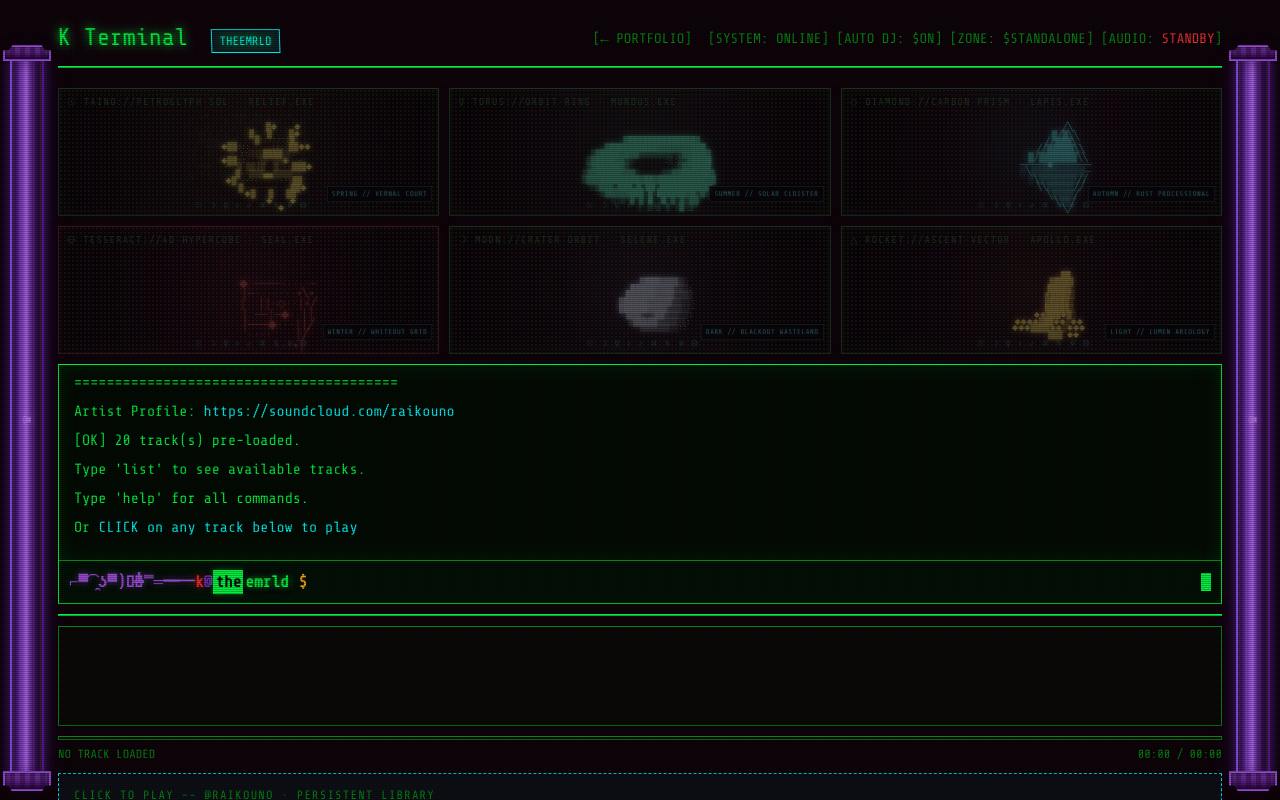
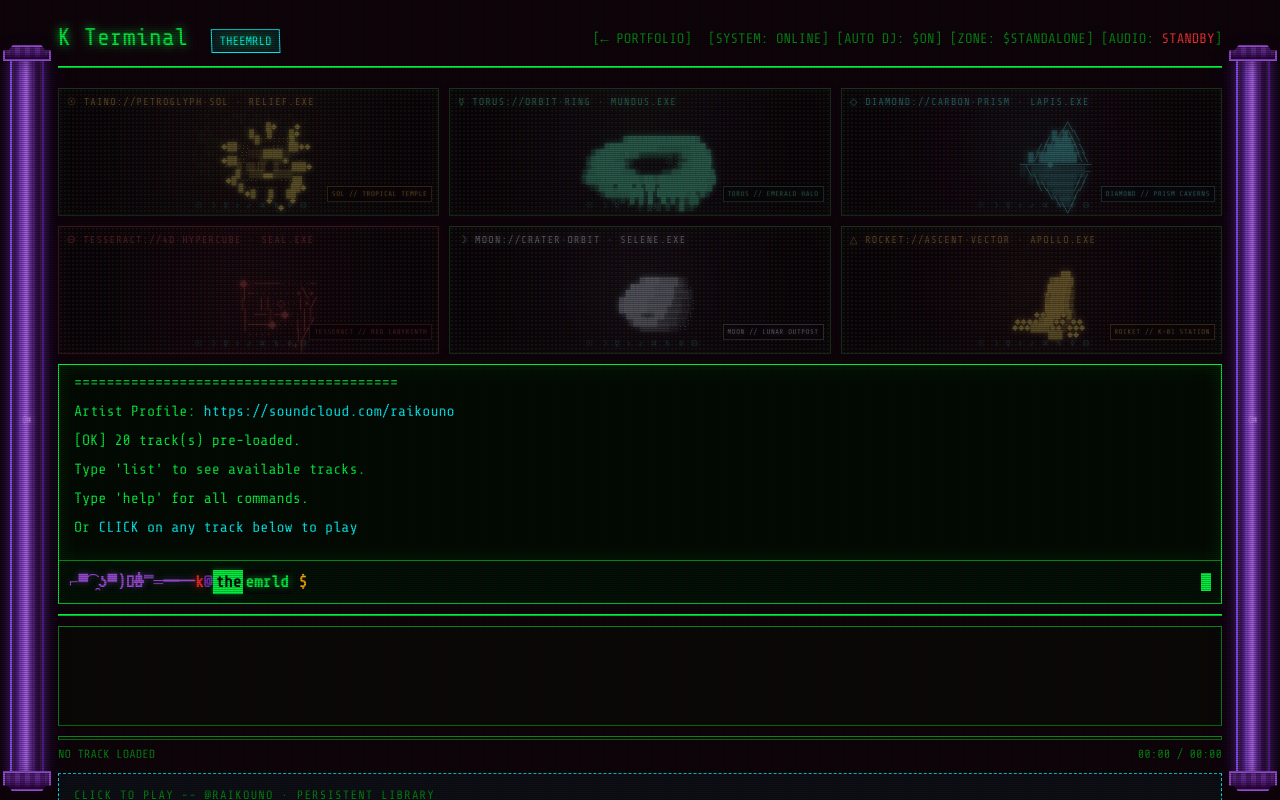
Before and after one commit to ninja-ops-guy/theemrld-portfolio, a React (Vite) app: page /terminal in a window 1280 px wide. Built offline with nearby package versions, Linux system fonts and the light colour scheme; the HTML template or start-up script is replaced by a standard one.

Commit message:
remap terminal portals to icon-driven worlds

```diff
--- a/src/sections/KTerminal.tsx
+++ b/src/sections/KTerminal.tsx
@@ -1418,45 +1418,45 @@ Zone: ${worldAudioZone ? K_ZONE_LABELS[worldAudioZone] : 'standalone'}`);
 
         {/* Living ASCII sigils / world portals */}
         <div className={`kt-ascii-deck ${ritualEnabled ? "kt-ritual-on" : "kt-ritual-off"} ${isPlaying ? "kt-ritual-playing" : "kt-ritual-idle"}`} style={{ ["--ritual-power" as any]: ritualIntensity / 100 }} aria-label="audio-reactive animated world portals">
-          <button type="button" className="kt-ascii-card kt-taino-card" onClick={() => enterWorldScene('spring')} title="Enter Spring: Vernal Royal Gothic Court">
+          <button type="button" className="kt-ascii-card kt-taino-card" onClick={() => enterWorldScene('spring')} title="Enter SOL//TROPICAL: sunlit jungle coast and temple ruins">
             <span className="kt-ascii-label">☉ TAINO://PETROGLYPH·SOL · RELIEF.EXE</span>
-            <span className="kt-scene-tag">SPRING // VERNAL COURT</span>
+            <span className="kt-scene-tag">SOL // TROPICAL TEMPLE</span>
             <div className="kt-taino-stage">
               {!isPlaying && <pre className="kt-taino-noise">{renderIdleHashFrame(asciiTick)}</pre>}
               <pre className="kt-taino-symbol">{renderTainoFrame(asciiTick)}</pre>
             </div>
           </button>
-          <button type="button" className="kt-ascii-card kt-globe-card" onClick={() => enterWorldScene('summer')} title="Enter Summer: Solar Cloister">
+          <button type="button" className="kt-ascii-card kt-globe-card" onClick={() => enterWorldScene('summer')} title="Enter EMERALD HALO: circular bio-cyber garden and ring habitat">
             <span className="kt-ascii-label">☿ TORUS://ORBIT·RING · MUNDUS.EXE</span>
-            <span className="kt-scene-tag">SUMMER // SOLAR CLOISTER</span>
+            <span className="kt-scene-tag">TORUS // EMERALD HALO</span>
             <div className="kt-globe-stage">
               <pre className="kt-globe">{renderTorusFrame(asciiTick)}</pre>
             </div>
           </button>
-          <button type="button" className="kt-ascii-card kt-diamond-card" onClick={() => enterWorldScene('autumn')} title="Enter Autumn: Rust Processional">
+          <button type="button" className="kt-ascii-card kt-diamond-card" onClick={() => enterWorldScene('autumn')} title="Enter PRISM CAVERNS: crystalline data quarry and cyan cathedral">
             <span className="kt-ascii-label">◇ DIAMOND://CARBON·PRISM · LAPIS.EXE</span>
-            <span className="kt-scene-tag">AUTUMN // RUST PROCESSIONAL</span>
+            <span className="kt-scene-tag">DIAMOND // PRISM CAVERNS</span>
             <div className="kt-diamond-stage">
               <pre className="kt-diamond">{renderDiamondFrame(asciiTick)}</pre>
             </div>
           </button>
-          <button type="button" className="kt-ascii-card kt-tesseract-card" onClick={() => enterWorldScene('winter')} title="Enter Winter: Whiteout Grid">
+          <button type="button" className="kt-ascii-card kt-tesseract-card" onClick={() => enterWorldScene('winter')} title="Enter CRIMSON HYPERCUBE: impossible 4D reactor labyrinth">
             <span className="kt-ascii-label">🜔 TESSERACT://4D·HYPERCUBE · SEAL.EXE</span>
-            <span className="kt-scene-tag">WINTER // WHITEOUT GRID</span>
+            <span className="kt-scene-tag">TESSERACT // RED LABYRINTH</span>
             <div className="kt-tesseract-stage">
               <pre className="kt-tesseract-face">{renderTesseractFrame(asciiTick, isPlaying ? ritualIntensity : 24)}</pre>
             </div>
           </button>
-          <button type="button" className="kt-ascii-card kt-moon-card" onClick={() => enterWorldScene('dark')} title="Enter Dark: Blackout Wasteland">
+          <button type="button" className="kt-ascii-card kt-moon-card" onClick={() => enterWorldScene('dark')} title="Enter LUNAR OUTPOST: moon surface, craters, lander and Earth horizon">
             <span className="kt-ascii-label">☽ MOON://CRATER·ORBIT · SELENE.EXE</span>
-            <span className="kt-scene-tag">DARK // BLACKOUT WASTELAND</span>
+            <span className="kt-scene-tag">MOON // LUNAR OUTPOST</span>
             <div className="kt-moon-stage">
               <pre className="kt-moon">{renderMoonFrame(asciiTick)}</pre>
             </div>
           </button>
-          <button type="button" className="kt-ascii-card kt-rocket-card" onClick={() => enterWorldScene('light')} title="Enter Light: Lumen Arcology">
+          <button type="button" className="kt-ascii-card kt-rocket-card" onClick={() => enterWorldScene('light')} title="Enter K-01 ORBITAL: walkable space station with docking ring and observation deck">
             <span className="kt-ascii-label">△ ROCKET://ASCENT·VECTOR · APOLLO.EXE</span>
-            <span className="kt-scene-tag">LIGHT // LUMEN ARCOLOGY</span>
+            <span className="kt-scene-tag">ROCKET // K-01 STATION</span>
             <div className="kt-rocket-stage">
               <pre className="kt-rocket">{renderRocketFrame(asciiTick)}</pre>
             </div>
@@ -1751,6 +1751,13 @@ Zone: ${worldAudioZone ? K_ZONE_LABELS[worldAudioZone] : 'standalone'}`);
         .kt-ascii-card::before { content:'☉  ☽  ☿  ♀  ♂  ♃  ♄  🜍  🜔'; position:absolute; left:0; right:0; bottom:3px; text-align:center; font-size:8px; letter-spacing:.18em; color:#00ffff; opacity:.32; text-shadow:0 0 6px #00ffff; animation:kt-sigil-stream 5s steps(16) infinite; }
         .kt-ascii-label { position:absolute; top:5px; left:8px; z-index:4; color:#008f11; font-size:10px; letter-spacing:.12em; max-width:72%; }
         .kt-scene-tag { position:absolute; right:6px; bottom:13px; z-index:5; padding:2px 4px; border:1px solid rgba(0,255,255,.24); background:rgba(3,5,9,.82); color:#00ffff; font-size:7px; letter-spacing:.08em; text-shadow:0 0 6px rgba(0,255,255,.45); }
+        .kt-taino-card .kt-ascii-label,.kt-taino-card .kt-scene-tag{color:#ffb000;border-color:rgba(255,176,0,.5);text-shadow:0 0 7px rgba(255,176,0,.72)}
+        .kt-globe-card .kt-ascii-label,.kt-globe-card .kt-scene-tag{color:#00ff91;border-color:rgba(0,255,145,.5);text-shadow:0 0 7px rgba(0,255,145,.72)}
+        .kt-diamond-card .kt-ascii-label,.kt-diamond-card .kt-scene-tag{color:#00ffff;border-color:rgba(0,255,255,.5);text-shadow:0 0 7px rgba(0,255,255,.72)}
+        .kt-tesseract-card .kt-ascii-label,.kt-tesseract-card .kt-scene-tag{color:#ff3b3b;border-color:rgba(255,59,59,.55);text-shadow:0 0 8px rgba(255,59,59,.8)}
+        .kt-moon-card .kt-ascii-label,.kt-moon-card .kt-scene-tag{color:#d8e6ff;border-color:rgba(216,230,255,.48);text-shadow:0 0 7px rgba(216,230,255,.72)}
+        .kt-rocket-card .kt-ascii-label,.kt-rocket-card .kt-scene-tag{color:#ffb000;border-color:rgba(255,176,0,.55);text-shadow:0 0 8px rgba(255,176,0,.78)}
+
         .kt-taino-stage,.kt-tesseract-stage,.kt-globe-stage,.kt-diamond-stage,.kt-moon-stage,.kt-rocket-stage { position:absolute; inset:18px 0 0; display:flex; align-items:center; justify-content:center; perspective:380px; }
         .kt-tesseract-card { background:radial-gradient(circle at 50% 50%,rgba(255,45,65,.18),rgba(255,0,120,.055) 42%,rgba(13,2,8,.97) 72%); border-color:rgba(255,72,72,.68); box-shadow:inset 0 0 22px rgba(255,55,75,.11),0 0 12px rgba(255,35,80,.16); }
         .kt-taino-card { background:radial-gradient(circle at 50% 48%,rgba(255,176,0,.12),rgba(0,255,65,.035) 48%,rgba(13,2,8,.97) 75%); }
```
